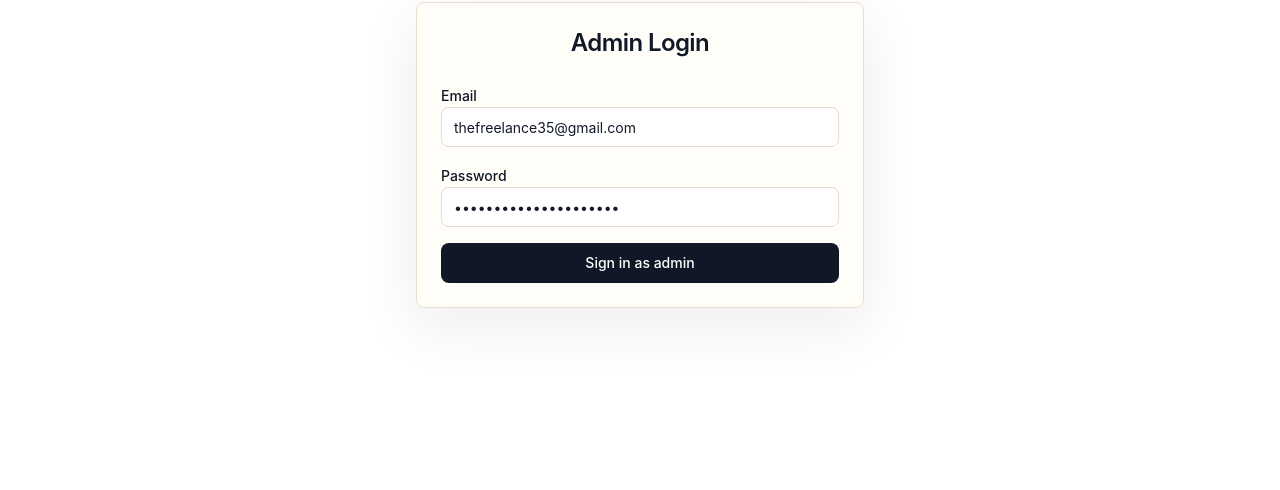
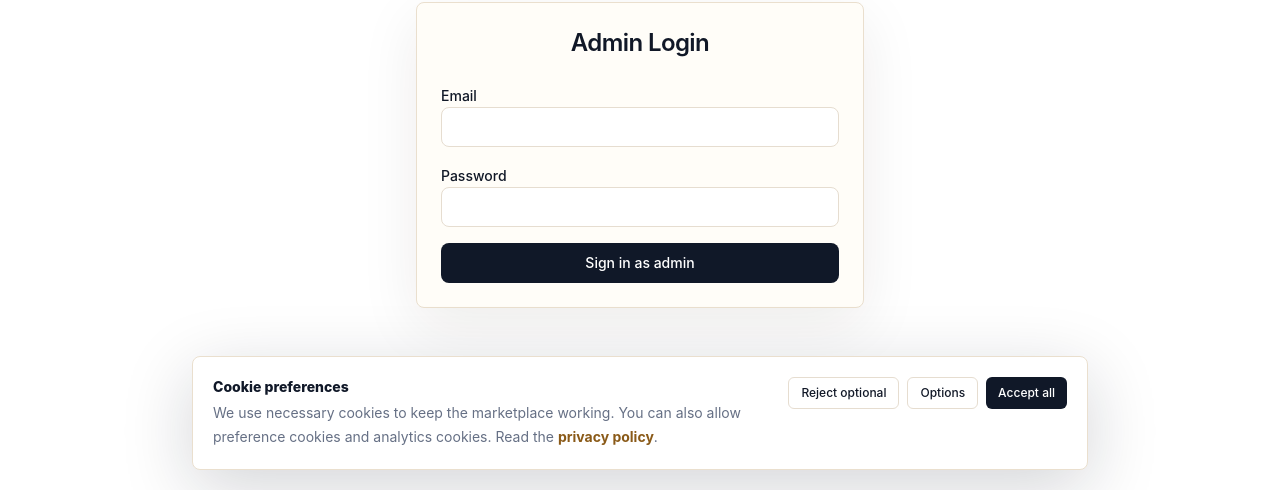
Before and after one commit to TruthBenjamin/KIngdom, a Next.js app: page /admin-login in a window 1280 px wide. Shown: the part 310-800 px from the top of the page. Built offline with nearby package versions, Linux system fonts and the light colour scheme; no server answers.

Commit message:
Harden admin login and add cookie consent

```diff
--- a/app/admin-login/page.tsx
+++ b/app/admin-login/page.tsx
@@ -1,6 +1,6 @@
 'use client'
 
-import { FormEvent, useMemo, useState } from 'react'
+import { FormEvent, useEffect, useMemo, useRef, useState } from 'react'
 import { useRouter } from 'next/navigation'
 import { Loader2 } from 'lucide-react'
 import toast from 'react-hot-toast'
@@ -11,15 +11,31 @@ import { Label } from '@/components/ui/label'
 import { createClient } from '@/lib/supabase-client'
 import { getSessionUser } from '@/lib/auth/session'
 
-const ADMIN_EMAIL = process.env.NEXT_PUBLIC_ADMIN_EMAIL || 'thefreelance35@gmail.com'
-const ADMIN_PASSWORD = process.env.NEXT_PUBLIC_ADMIN_PASSWORD || 'KingdomAdmin2026!@@00'
-
 export default function AdminLoginPage() {
   const router = useRouter()
   const supabase = useMemo(() => createClient(), [])
-  const [email, setEmail] = useState(ADMIN_EMAIL)
-  const [password, setPassword] = useState(ADMIN_PASSWORD)
+  const formRef = useRef<HTMLFormElement | null>(null)
+  const [email, setEmail] = useState('')
+  const [password, setPassword] = useState('')
   const [loading, setLoading] = useState(false)
+
+  useEffect(() => {
+    setEmail('')
+    setPassword('')
+    formRef.current?.reset()
+
+    if (window.location.search || window.location.hash) {
+      window.history.replaceState(null, '', '/admin-login')
+    }
+
+    const clearAutofill = window.setTimeout(() => {
+      setEmail('')
+      setPassword('')
+      formRef.current?.reset()
+    }, 100)
+
+    return () => window.clearTimeout(clearAutofill)
+  }, [])
 
   const handleLogin = async (event: FormEvent) => {
     event.preventDefault()
@@ -31,7 +47,6 @@ export default function AdminLoginPage() {
 
       const sessionUser = await getSessionUser(supabase, {
         ensureProfile: false,
-        adminEmailFallback: ADMIN_EMAIL,
       })
       if (sessionUser?.role !== 'admin') {
         await supabase.auth.signOut()
@@ -55,14 +70,20 @@ export default function AdminLoginPage() {
             <CardTitle className='text-2xl'>Admin Login</CardTitle>
           </CardHeader>
           <CardContent>
-            <form onSubmit={handleLogin} className='space-y-4'>
+            <form ref={formRef} onSubmit={handleLogin} className='space-y-4' autoComplete='off'>
               <div>
                 <Label htmlFor='admin-email'>Email</Label>
                 <Input
                   id='admin-email'
+                  name='kingdom-admin-identity'
                   type='email'
+                  autoComplete='off'
+                  autoCapitalize='none'
+                  spellCheck={false}
                   value={email}
                   onChange={(event) => setEmail(event.target.value)}
+                  data-1p-ignore='true'
+                  data-lpignore='true'
                   required
                 />
               </div>
@@ -71,9 +92,13 @@ export default function AdminLoginPage() {
                 <Label htmlFor='admin-password'>Password</Label>
                 <Input
                   id='admin-password'
+                  name='kingdom-admin-secret'
                   type='password'
+                  autoComplete='new-password'
                   value={password}
                   onChange={(event) => setPassword(event.target.value)}
+                  data-1p-ignore='true'
+                  data-lpignore='true'
                   required
                 />
               </div>
--- a/app/layout.tsx
+++ b/app/layout.tsx
@@ -2,6 +2,7 @@ import type { Metadata } from 'next'
 import './globals.css'
 import { Header } from '@/components/shared/header'
 import { Footer } from '@/components/shared/footer'
+import { CookieConsentBanner } from '@/components/shared/cookie-consent'
 import { Toaster } from 'react-hot-toast'
 
 export const metadata: Metadata = {
@@ -23,6 +24,7 @@ export default function RootLayout({
           <main className='flex-1'>{children}</main>
           <Footer />
         </div>
+        <CookieConsentBanner />
         <Toaster position='bottom-right' />
       </body>
     </html>
--- a/components/admin/admin-operations-dashboard.tsx
+++ b/components/admin/admin-operations-dashboard.tsx
@@ -101,8 +101,7 @@ export default function AdminOperationsDashboard() {
       setLoadError(profileError.message)
     }
 
-    const fallbackAdminEmail = process.env.NEXT_PUBLIC_ADMIN_EMAIL || 'thefreelance35@gmail.com'
-    const admin = ['admin', 'moderator'].includes(profile?.role || '') || user.email?.toLowerCase() === fallbackAdminEmail.toLowerCase()
+    const admin = ['admin', 'moderator'].includes(profile?.role || '')
     setIsAdmin(admin)
     if (!admin) {
       setLoading(false)
--- /dev/null
+++ b/components/shared/cookie-consent.tsx
@@ -0,0 +1,121 @@
+'use client'
+
+import { useEffect, useState } from 'react'
+import Link from 'next/link'
+import { Button } from '@/components/ui/button'
+import { cn } from '@/lib/utils'
+
+type CookieConsent = {
+  necessary: true
+  preferences: boolean
+  analytics: boolean
+  decidedAt: string
+}
+
+const storageKey = 'kingdom-cookie-consent'
+
+function saveConsent(consent: Omit<CookieConsent, 'necessary' | 'decidedAt'>) {
+  window.localStorage.setItem(
+    storageKey,
+    JSON.stringify({
+      necessary: true,
+      preferences: consent.preferences,
+      analytics: consent.analytics,
+      decidedAt: new Date().toISOString(),
+    } satisfies CookieConsent)
+  )
+}
+
+export function CookieConsentBanner() {
+  const [visible, setVisible] = useState(false)
+  const [manageOpen, setManageOpen] = useState(false)
+  const [preferences, setPreferences] = useState(true)
+  const [analytics, setAnalytics] = useState(false)
+
+  useEffect(() => {
+    setVisible(!window.localStorage.getItem(storageKey))
+  }, [])
+
+  if (!visible) return null
+
+  const acceptAll = () => {
+    saveConsent({ preferences: true, analytics: true })
+    setVisible(false)
+  }
+
+  const rejectOptional = () => {
+    saveConsent({ preferences: false, analytics: false })
+    setVisible(false)
+  }
+
+  const saveChoices = () => {
+    saveConsent({ preferences, analytics })
+    setVisible(false)
+  }
+
+  return (
+    <div className='fixed inset-x-0 bottom-0 z-50 px-3 pb-3 sm:px-5 sm:pb-5'>
+      <div className='mx-auto max-w-4xl rounded-lg border border-[#eadfce] bg-white p-4 shadow-[0_18px_70px_rgba(16,24,40,0.18)] sm:p-5'>
+        <div className='flex flex-col gap-4 md:flex-row md:items-start md:justify-between'>
+          <div className='min-w-0'>
+            <p className='text-sm font-extrabold text-[#101828]'>Cookie preferences</p>
+            <p className='mt-1 max-w-2xl text-sm leading-6 text-[#667085]'>
+              We use necessary cookies to keep the marketplace working. You can also allow preference cookies and analytics cookies.
+              Read the <Link href='/privacy' className='font-bold text-[#8a5a18] hover:underline'>privacy policy</Link>.
+            </p>
+          </div>
+          <div className='flex shrink-0 flex-wrap gap-2'>
+            <Button type='button' variant='outline' size='sm' onClick={rejectOptional}>
+              Reject optional
+            </Button>
+            <Button type='button' variant='outline' size='sm' onClick={() => setManageOpen((current) => !current)}>
+              Options
+            </Button>
+            <Button type='button' size='sm' className='bg-[#101828] text-white hover:bg-[#1f2937]' onClick={acceptAll}>
+              Accept all
+            </Button>
+          </div>
+        </div>
+
+        <div className={cn('mt-4 grid gap-3 border-t border-[#eadfce] pt-4', !manageOpen && 'hidden')}>
+          <label className='flex items-start justify-between gap-4 rounded-lg border border-[#eadfce] bg-[#fffdf8] p-3'>
+            <span>
+              <span className='block text-sm font-bold'>Necessary cookies</span>
+              <span className='mt-1 block text-xs leading-5 text-[#667085]'>Required for login, security, checkout, and basic site functions.</span>
+            </span>
+            <input type='checkbox' checked disabled className='mt-1 h-4 w-4 accent-[#101828]' />
+          </label>
+          <label className='flex items-start justify-between gap-4 rounded-lg border border-[#eadfce] bg-white p-3'>
+            <span>
+              <span className='block text-sm font-bold'>Preference cookies</span>
+              <span className='mt-1 block text-xs leading-5 text-[#667085]'>Remember interface choices such as consent settings.</span>
+            </span>
+            <input
+              type='checkbox'
+              checked={preferences}
+              onChange={(event) => setPreferences(event.target.checked)}
+              className='mt-1 h-4 w-4 accent-[#101828]'
+            />
+          </label>
+          <label className='flex items-start justify-between gap-4 rounded-lg border border-[#eadfce] bg-white p-3'>
+            <span>
+              <span className='block text-sm font-bold'>Analytics cookies</span>
+              <span className='mt-1 block text-xs leading-5 text-[#667085]'>Help us understand aggregate marketplace usage.</span>
+            </span>
+            <input
+              type='checkbox'
+              checked={analytics}
+              onChange={(event) => setAnalytics(event.target.checked)}
+              className='mt-1 h-4 w-4 accent-[#101828]'
+            />
+          </label>
+          <div className='flex justify-end'>
+            <Button type='button' size='sm' className='bg-[#101828] text-white hover:bg-[#1f2937]' onClick={saveChoices}>
+              Save choices
+            </Button>
+          </div>
+        </div>
+      </div>
+    </div>
+  )
+}
--- a/lib/auth/session.ts
+++ b/lib/auth/session.ts
@@ -17,7 +17,7 @@ export type AppSessionUser = {
 
 export async function getSessionUser(
   supabase: SupabaseClient<Database>,
-  options: { ensureProfile?: boolean; adminEmailFallback?: string } = {}
+  options: { ensureProfile?: boolean } = {}
 ): Promise<AppSessionUser | null> {
   const {
     data: { user },
@@ -44,10 +44,7 @@ export async function getSessionUser(
   }
 
   const metadataRole = user.user_metadata?.role
-  const isFallbackAdmin =
-    Boolean(options.adminEmailFallback) &&
-    user.email?.toLowerCase() === options.adminEmailFallback?.toLowerCase()
-  const role = (profile?.role || metadataRole || (isFallbackAdmin ? 'admin' : 'buyer')) as AppRole
+  const role = (profile?.role || metadataRole || 'buyer') as AppRole
   const needsRoleOnboarding = !metadataRole && (!profile?.role || profile.role === 'buyer')
 
   return {
--- a/lib/messaging.ts
+++ b/lib/messaging.ts
@@ -7,6 +7,7 @@ export type MessageStatus = Database['public']['Enums']['message_status']
 export type ConversationParticipant = {
   id: string
   full_name: string | null
+  username?: string | null
   avatar_url: string | null
   role: 'buyer' | 'seller' | 'admin'
 }
```
Also changed, not shown: components/messaging/realtime-messenger.tsx (+21 -8 lines), 2 other files (tests, documents, lock files or other folders).
